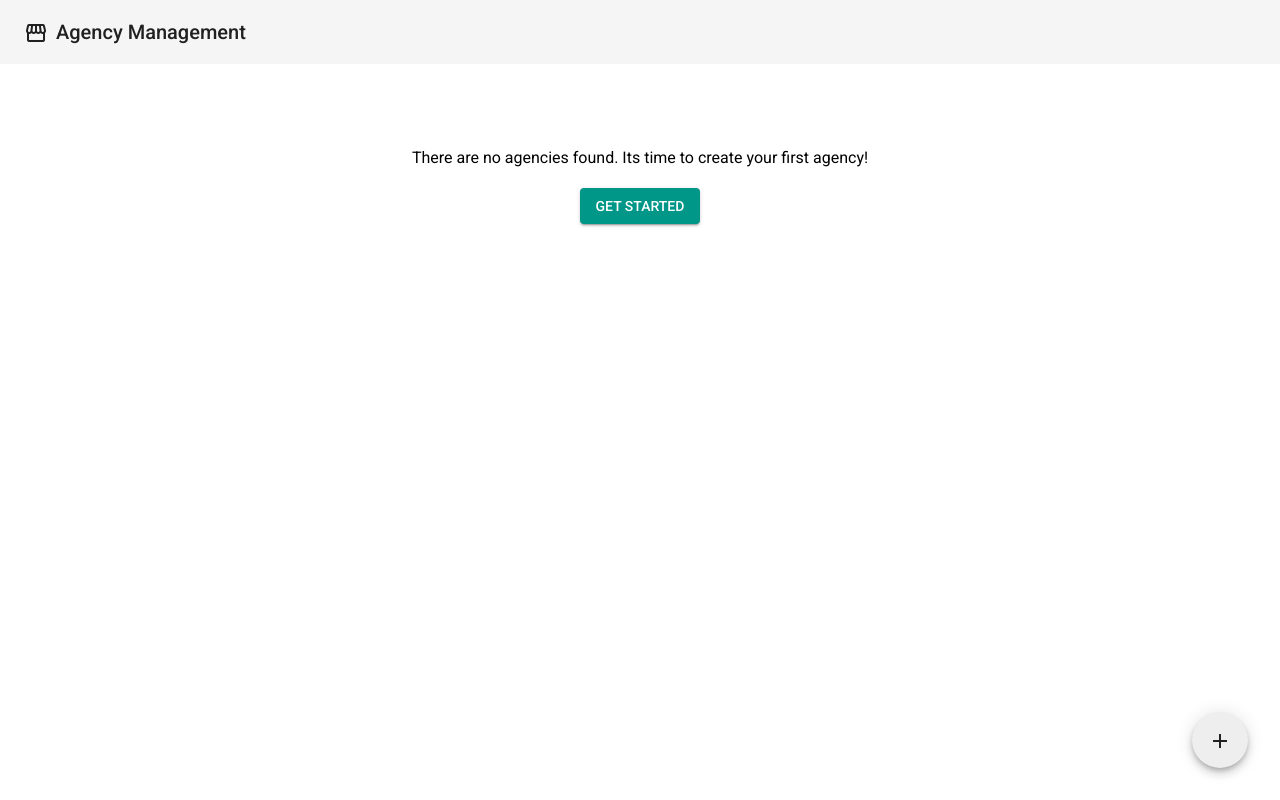
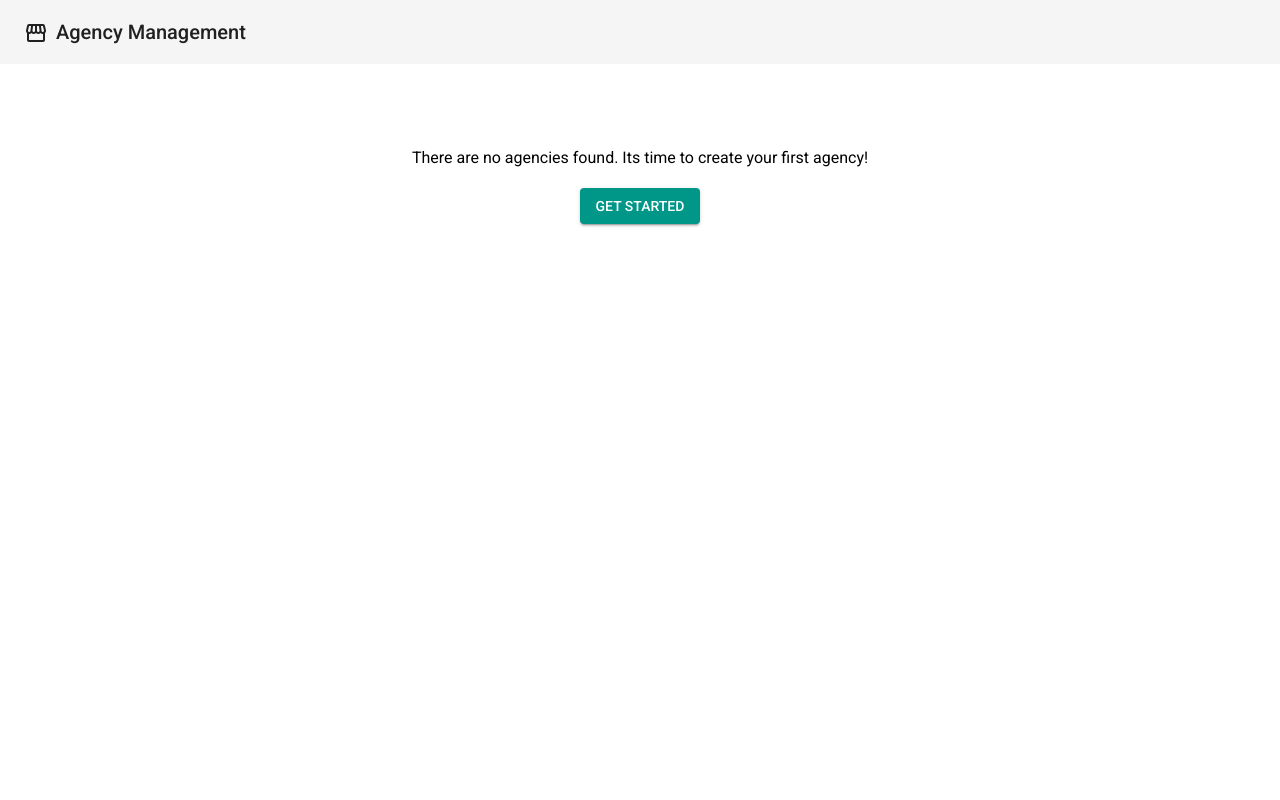
Before and after one commit to konvio/angular-agency-ui-2022, an Angular app: page /agencies in a window 1280 px wide. Built offline with nearby package versions, Linux system fonts and the light colour scheme; no server answers.

Commit message:
Fix ngIf condition

```diff
--- a/src/app/home/home.component.html
+++ b/src/app/home/home.component.html
@@ -65,6 +65,6 @@
 <button mat-raised-button color="primary" [routerLink]="'/create-agency'">GET STARTED</button>
 </div>
 
-<button mat-fab class="fab-add-agency" [routerLink]="'/create-agency'" *ngIf="dataSource.data.length === 0">
+<button mat-fab class="fab-add-agency" [routerLink]="'/create-agency'" *ngIf="dataSource.data.length > 0">
   <mat-icon>add</mat-icon>
 </button>
```
